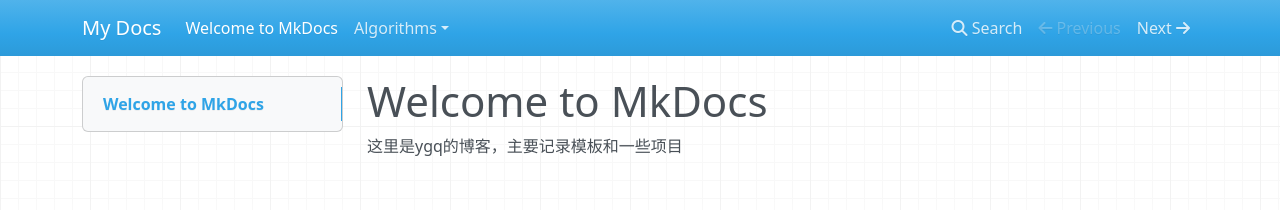
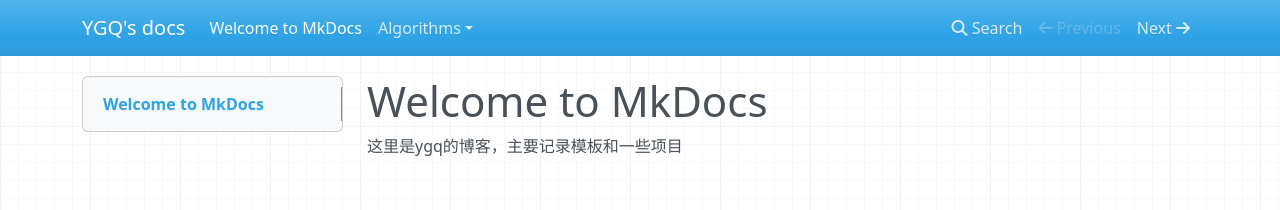
Before and after one commit to yuangq1/mkdocsfirst, an MkDocs documentation site: the page built from docs/index.md, in a window 1280 px wide. Shown: the top 210 px of the page. Built offline with MkDocs 1.6.1, drawn with Linux system fonts in a browser that asks for light colours; nearby versions of some CDN libraries.

Commit message:
Update mkdocs.yml

```diff
--- a/mkdocs.yml
+++ b/mkdocs.yml
@@ -1 +1 @@
-site_name: My Docs
+site_name: YGQ's docs
```
